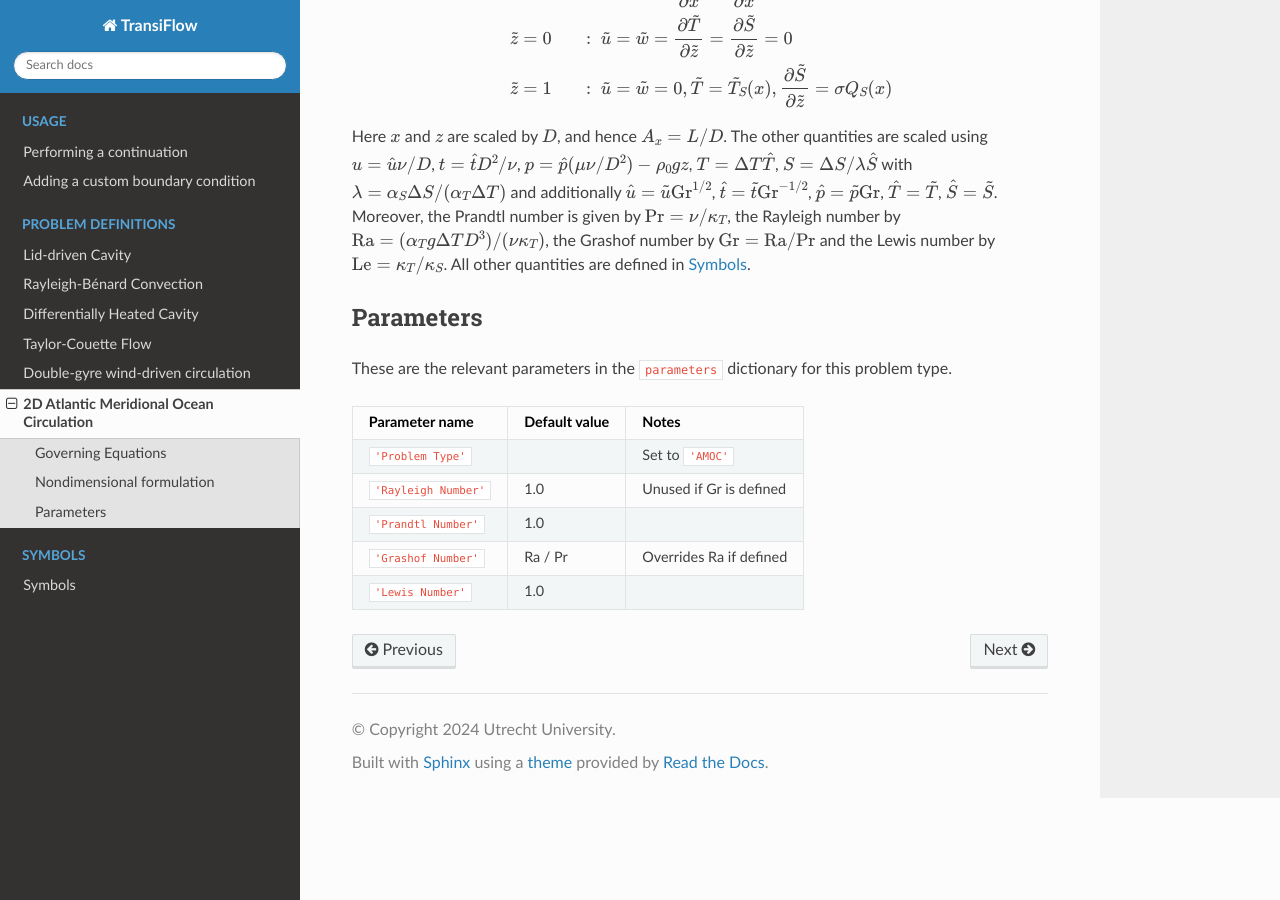
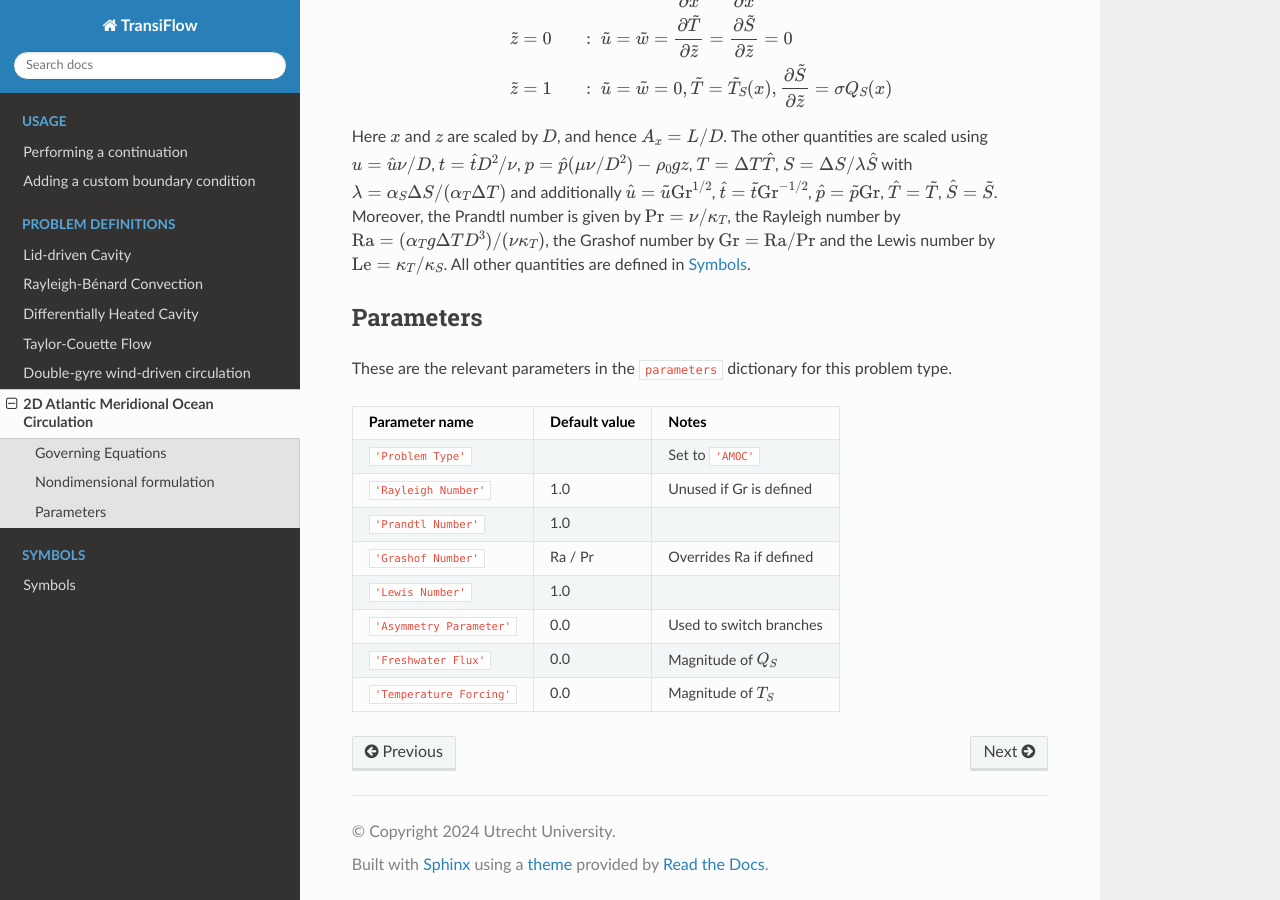
Before and after one commit to BIMAU/transiflow, a Sphinx documentation site: the page built from docs/problems/amoc.rst, in a window 1280 px wide and 900 px high, scrolled down 1158 px. Built offline with Sphinx 7.4.7 and the Read the Docs theme 3.1.0, drawn with Linux system fonts in a browser that asks for light colours; pages that are not in the unit, such as notebooks, are missing from menus.

Commit message:
docs: Add documentation for additional parameters.

```diff
--- a/docs/problems/amoc.rst
+++ b/docs/problems/amoc.rst
@@ -40,12 +40,15 @@ Parameters
 ----------
 These are the relevant parameters in the ``parameters`` dictionary for this problem type.
 
-===================== ============= =====
-Parameter name        Default value Notes
-===================== ============= =====
-``'Problem Type'``                  Set to ``'AMOC'``
-``'Rayleigh Number'`` 1.0           Unused if Gr is defined
-``'Prandtl Number'``  1.0
-``'Grashof Number'``  Ra / Pr       Overrides Ra if defined
-``'Lewis Number'``    1.0
-===================== ============= =====
+========================= ============= =====
+Parameter name            Default value Notes
+========================= ============= =====
+``'Problem Type'``                      Set to ``'AMOC'``
+``'Rayleigh Number'``     1.0           Unused if Gr is defined
+``'Prandtl Number'``      1.0
+``'Grashof Number'``      Ra / Pr       Overrides Ra if defined
+``'Lewis Number'``        1.0
+``'Asymmetry Parameter'`` 0.0           Used to switch branches
+``'Freshwater Flux'``     0.0           Magnitude of $Q_S$
+``'Temperature Forcing'`` 0.0           Magnitude of $T_S$
+========================= ============= =====
--- a/docs/problems/dhc.rst
+++ b/docs/problems/dhc.rst
@@ -1,6 +1,7 @@
 Differentially Heated Cavity
 ============================
 In the differentially heated cavity, the fluid is driven by two opposite vertical walls that have different temperatures $T_A$ and $T_B$.
+Since we use a nondimensional formulation, $T_A$ and $T_B$ are only used when rescaling back to dimensional quantities.
 
 Governing Equations
 -------------------
```
Also changed, not shown: docs/problems/rb.rst (+12 -10 lines).
